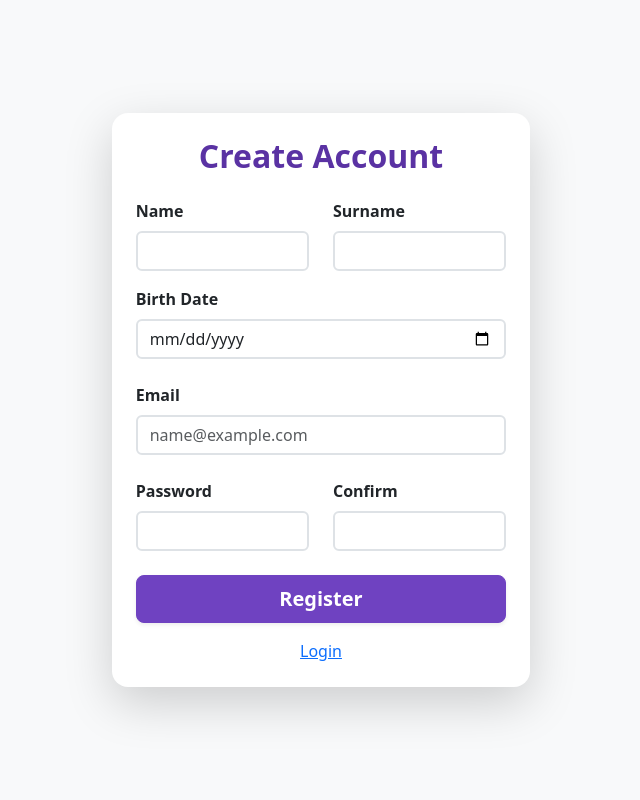
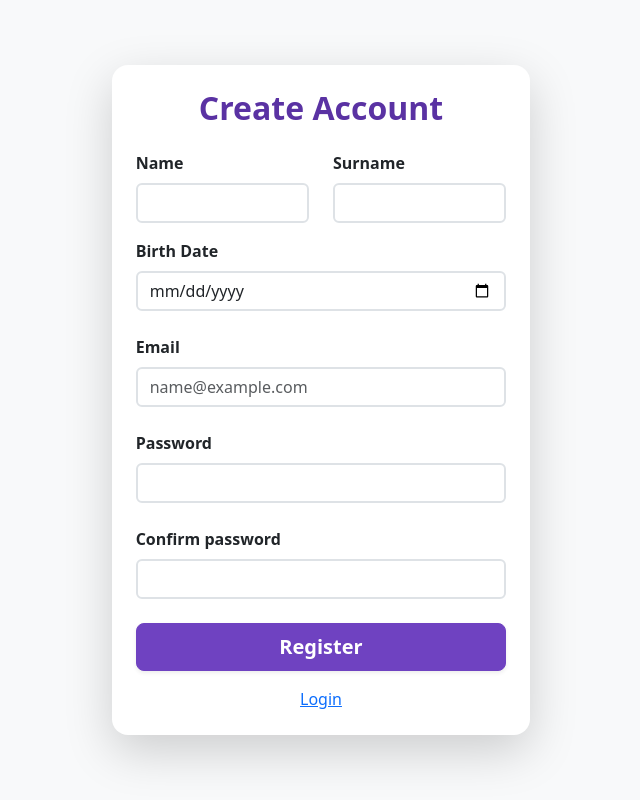
Before and after one commit to shrkptv/inno-frontend, a React (Vite) app: page /register in a window 1280 px wide. Shown: the whole page, without its empty margins (319-959 px from the left). Built offline with nearby package versions, Linux system fonts and the light colour scheme.

Commit message:
Improve password matching logic and UI feedback

```diff
--- a/src/pages/RegisterPage.jsx
+++ b/src/pages/RegisterPage.jsx
@@ -12,6 +12,9 @@ export default function RegisterPage() {
         surname: '',
         birthDate: ''
     });
+
+    const isPasswordMatch = registerData.password === registerData.confirmPassword;
+    const showMatchError = !isPasswordMatch && registerData.confirmPassword.length > 0;
 
     const purpleStyle = {
         backgroundColor: '#6f42c1',
@@ -34,11 +37,6 @@ export default function RegisterPage() {
 
     async function handleSubmit(event) {
         event.preventDefault();
-
-        if(registerData.password !== registerData.confirmPassword) {
-            alert("Passwords don't match, please try again");
-            return null;
-        }
 
         const request = {
             login: registerData.login,
@@ -130,8 +128,7 @@ export default function RegisterPage() {
                             />
                         </div>
 
-                        <div className="row">
-                            <div className="col-6 mb-4">
+                        <div className="mb-4">
                             <label className="form-label fw-bold">Password</label>
                             <input
                                 className="form-control border-2"
@@ -144,8 +141,9 @@ export default function RegisterPage() {
                                 title="Password must have at least 8 characters"
                             />
                         </div>
-                            <div className="col-6 mb-4">
-                                <label className="form-label fw-bold">Confirm</label>
+
+                        <div className="mb-4">
+                            <label className="form-label fw-bold">Confirm password</label>
                             <input
                                 className="form-control border-2"
                                 type="password"
@@ -156,7 +154,7 @@ export default function RegisterPage() {
                                 minLength={8}
                                 title="Password must have at least 8 characters"
                             />
-                            </div>
+                            {showMatchError && <div className="text-danger mt-2">Passwords don't match</div>}
                         </div>
 
                         <div className="d-grid">
```
Lines whose indentation alone changed are shown as unchanged.
